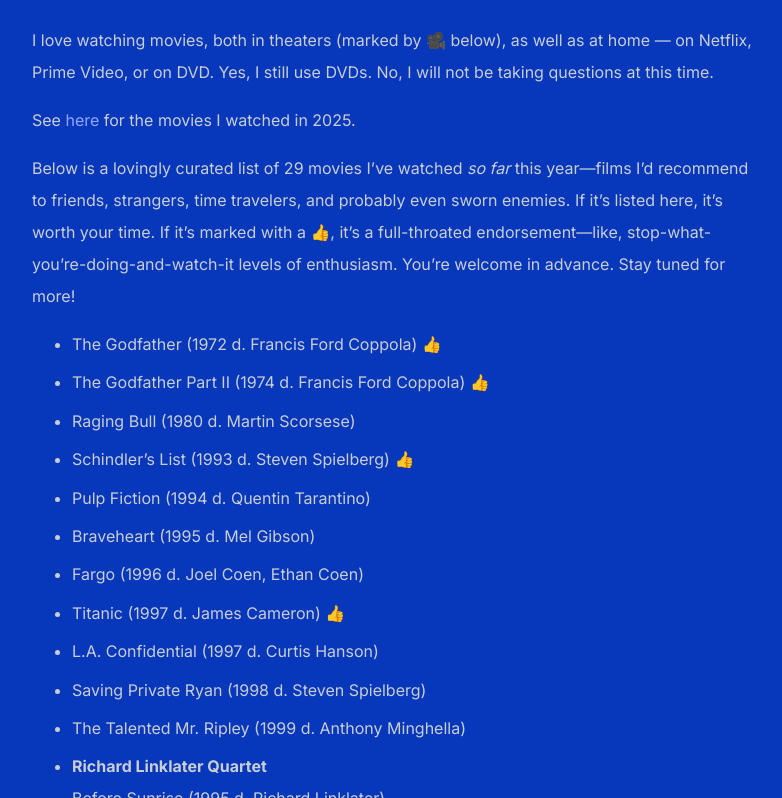
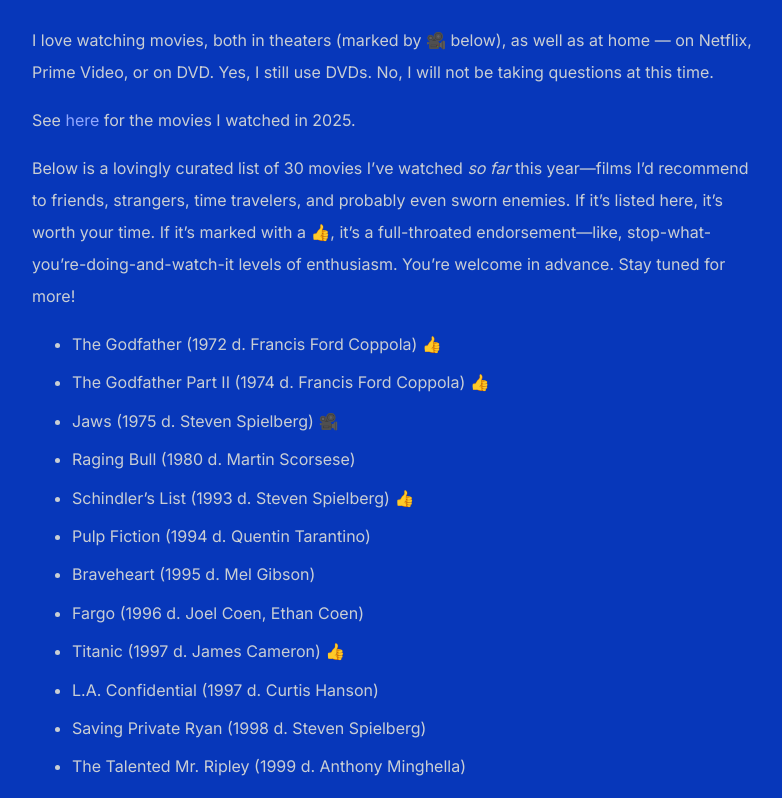
Before and after one commit to shihankanungo/shihankanungo.github.io, a Jekyll site: the page built from movies.md, in a window 1280 px wide and 900 px high, scrolled down 898 px, cut to the strip 102-900 px from the top of the window. Shown: the whole strip, without its empty margins (248-1030 px from the left). Built offline with Jekyll 4.4.1, drawn with Linux system fonts in a browser that asks for light colours.

Commit message:
Update movies.md

```diff
--- a/movies.md
+++ b/movies.md
@@ -14,10 +14,11 @@
 
 See [here](https://shihankanungo.github.io/wrapped-2025#movies) for the movies I watched in 2025.
 
-Below is a lovingly curated list of 29 movies I've watched *so far* this year&mdash;films I'd recommend to friends, strangers, time travelers, and probably even sworn enemies. If it’s listed here, it’s worth your time. If it’s marked with a 👍, it's a full-throated endorsement&mdash;like, stop-what-you're-doing-and-watch-it levels of enthusiasm. You're welcome in advance. Stay tuned for more!
+Below is a lovingly curated list of 30 movies I've watched *so far* this year&mdash;films I'd recommend to friends, strangers, time travelers, and probably even sworn enemies. If it’s listed here, it’s worth your time. If it’s marked with a 👍, it's a full-throated endorsement&mdash;like, stop-what-you're-doing-and-watch-it levels of enthusiasm. You're welcome in advance. Stay tuned for more!
 
 - The Godfather (1972 d. Francis Ford Coppola) 👍
 - The Godfather Part II (1974 d. Francis Ford Coppola) 👍
+- Jaws (1975 d. Steven Spielberg) 🎥
 - Raging Bull (1980 d. Martin Scorsese)
 - Schindler's List (1993 d. Steven Spielberg) 👍
 - Pulp Fiction (1994 d. Quentin Tarantino)
```
